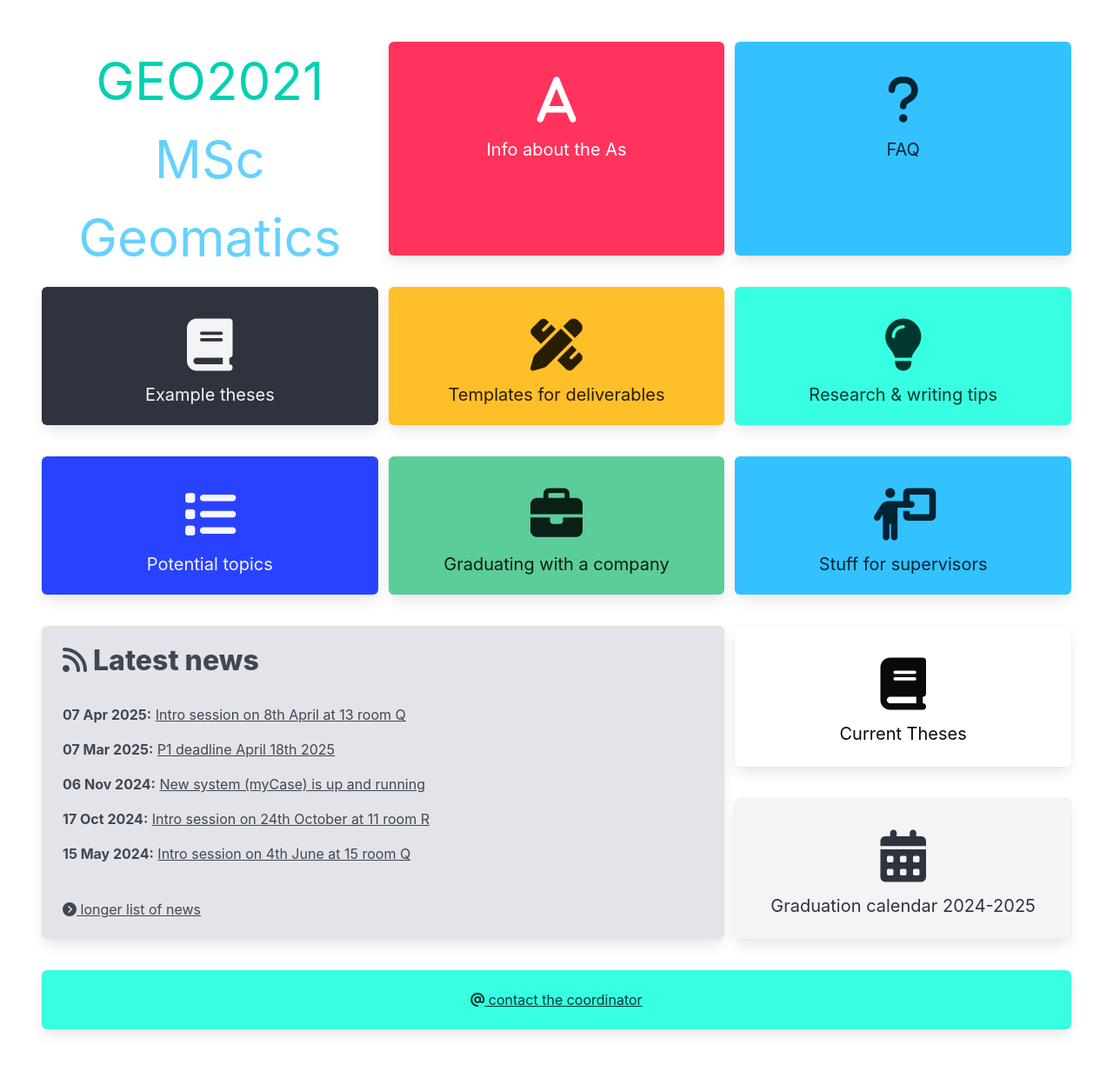
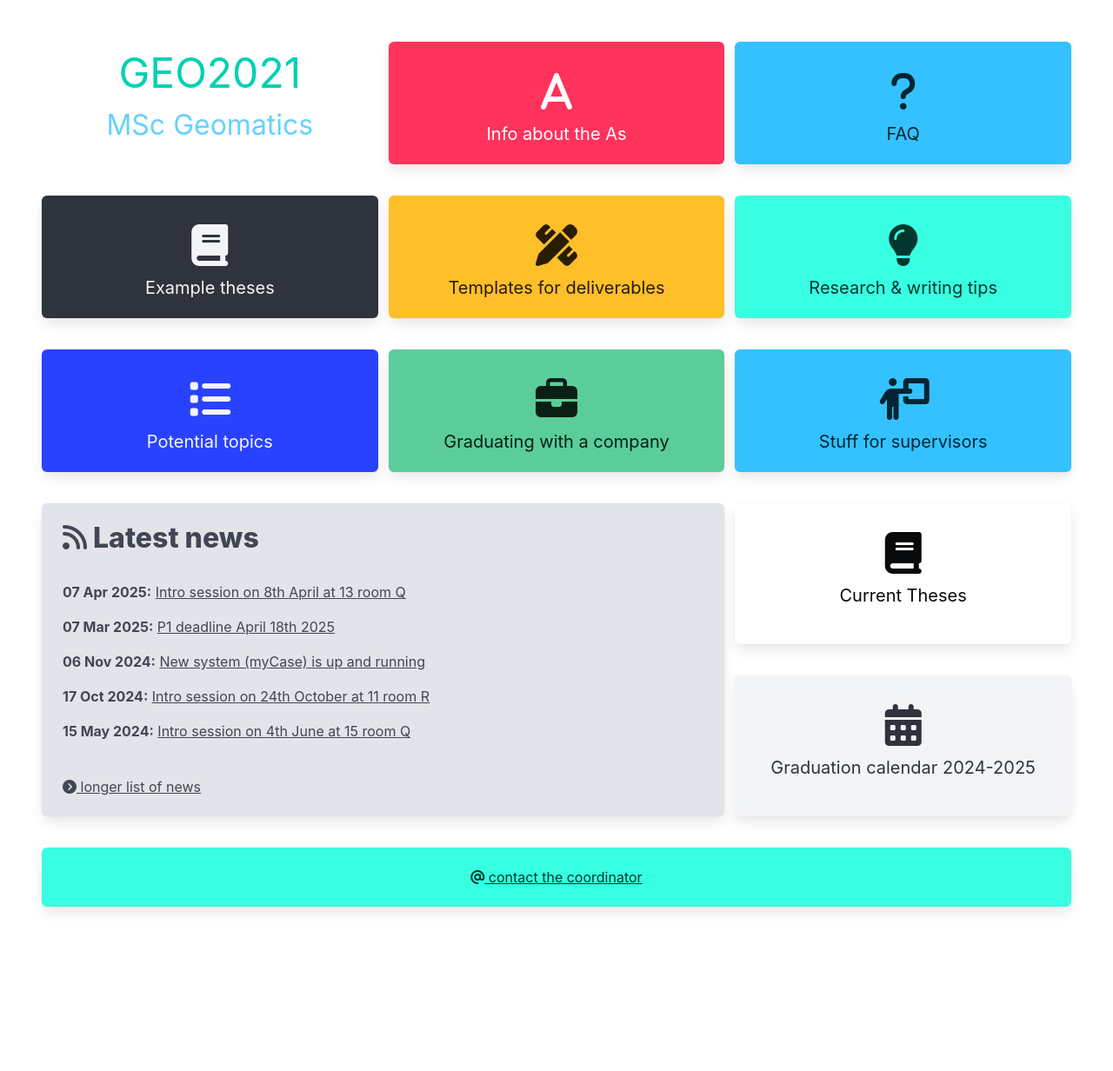
Before and after one commit to tudelft3d/geo2020, a Jekyll site: the page built from index.html, in a window 1280 px wide. Shown: the whole page at 87% size. Built offline with Jekyll 4.4.1, drawn with Linux system fonts in a browser that asks for light colours; after the commit the page ends 1091 px from its top, so only the background shows below that.

Commit message:
variable font sizes

```diff
--- a/index.html
+++ b/index.html
@@ -8,13 +8,13 @@ title: GEO2021--MSc Geomatics
     <div class="grid has-text-centered">
 
       <div class="cell">
-        <span class="has-text-primary" style="font-size: 60px;">GEO2021</span><br />
-        <span class="has-text-info" style="font-size: 60px;">MSc Geomatics</span>
+        <span class="has-text-primary is-size-1 is-size-3-mobile">GEO2021</span><br />
+        <span class="has-text-info is-size-3 is-size-5-mobile">MSc Geomatics</span>
       </div>
 
       <div class="cell notification box has-background-danger-60 has-text-danger-60-invert">
         <a href="{{ '/rules' | prepend: site.baseurl}}">
-          <span style="font-size: 60px;">
+          <span class="is-size-1">
             <i class="fa-solid fa-a"></i>
           </span>
         </a>
@@ -23,7 +23,7 @@ title: GEO2021--MSc Geomatics
 
       <div class="cell notification box has-background-info-60 has-text-info-60-invert">
         <a href="{{ '/faq' | prepend: site.baseurl}}">
-          <span style="font-size: 60px;">
+          <span class="is-size-1">
             <i class="fa-solid fa-question"></i>
           </span>
         </a>
@@ -32,7 +32,7 @@ title: GEO2021--MSc Geomatics
 
       <div class="cell notification box has-background-dark has-text-dark-invert">
         <a href="{{ '/exampletheses' | prepend: site.baseurl}}">
-          <span style="font-size: 60px;">
+          <span class="is-size-1">
             <i class="fa-solid fa-book"></i>
           </span>
         </a>
@@ -41,7 +41,7 @@ title: GEO2021--MSc Geomatics
 
       <div class="cell notification box has-background-warning-60 has-text-warning-60-invert">
         <a href="{{ '/templates' | prepend: site.baseurl}}">
-          <span style="font-size: 60px;">
+          <span class="is-size-1">
             <i class="fa-solid fa-pen-ruler"></i>
           </span>
         </a>
@@ -50,7 +50,7 @@ title: GEO2021--MSc Geomatics
 
       <div class="cell notification box has-background-primary-60 has-text-primary-60-invert">
         <a href="{{ '/tips' | prepend: site.baseurl}}">
-          <span style="font-size: 60px;">
+          <span class="is-size-1">
             <i class="fa-solid fa-lightbulb"></i>
           </span>
         </a>
@@ -59,7 +59,7 @@ title: GEO2021--MSc Geomatics
 
       <div class="cell notification box has-background-link-60 has-text-link-60-invert">
         <a href="{{ '/potentialtopics' | prepend: site.baseurl}}">
-          <span style="font-size: 60px;">
+          <span class="is-size-1">
             <i class="fa-solid fa-list"></i>
           </span>
         </a>
@@ -68,7 +68,7 @@ title: GEO2021--MSc Geomatics
 
       <div class="cell notification box has-background-success-60 has-text-success-60-invert">
         <a href="{{ '/company' | prepend: site.baseurl}}">
-          <span style="font-size: 60px;">
+          <span class="is-size-1">
             <i class="fa-solid fa-briefcase"></i>
           </span>
         </a>
@@ -77,7 +77,7 @@ title: GEO2021--MSc Geomatics
 
       <div class="cell notification box has-background-info-60 has-text-info-60-invert">
         <a href="{{ '/supervisors' | prepend: site.baseurl}}">
-          <span style="font-size: 60px;">
+          <span class="is-size-1">
             <i class="fa-solid fa-person-chalkboard"></i>
           </span>
         </a>
@@ -97,7 +97,7 @@ title: GEO2021--MSc Geomatics
 
       <div class="cell notification box is-white">
         <a href="{{ '/theses/' | prepend: site.baseurl}}">
-          <span style="font-size: 60px;">
+          <span class="is-size-1">
             <i class="fa-solid fa-book"></i>
           </span>
         </a>
@@ -106,7 +106,7 @@ title: GEO2021--MSc Geomatics
 
       <div class="cell notification box">
         <a href="{{ '/dates/Jaarkalender_afstuderen_2024-2025.pdf' | prepend: site.baseurl}}">
-          <span style="font-size: 60px;">
+          <span class="is-size-1">
             <i class="fa-solid fa-calendar-days"></i>
           </span>
         </a>
```
